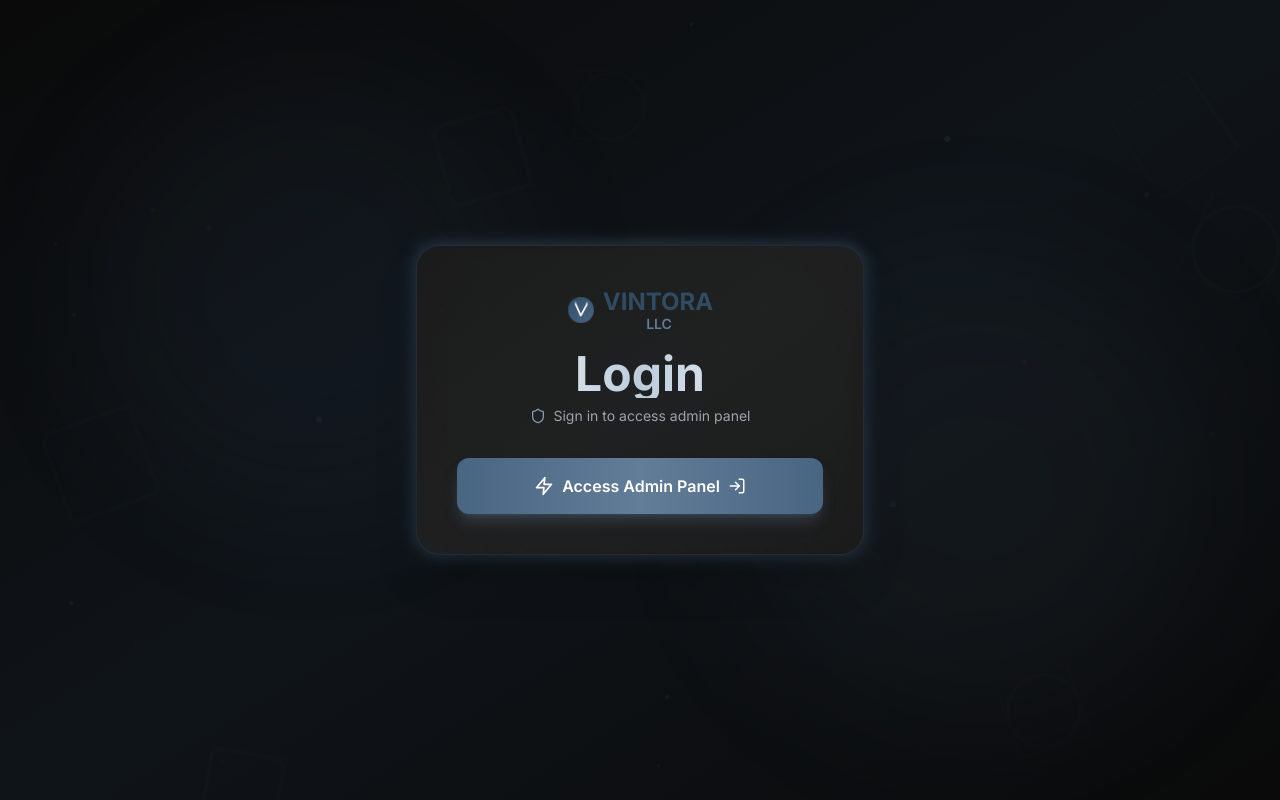
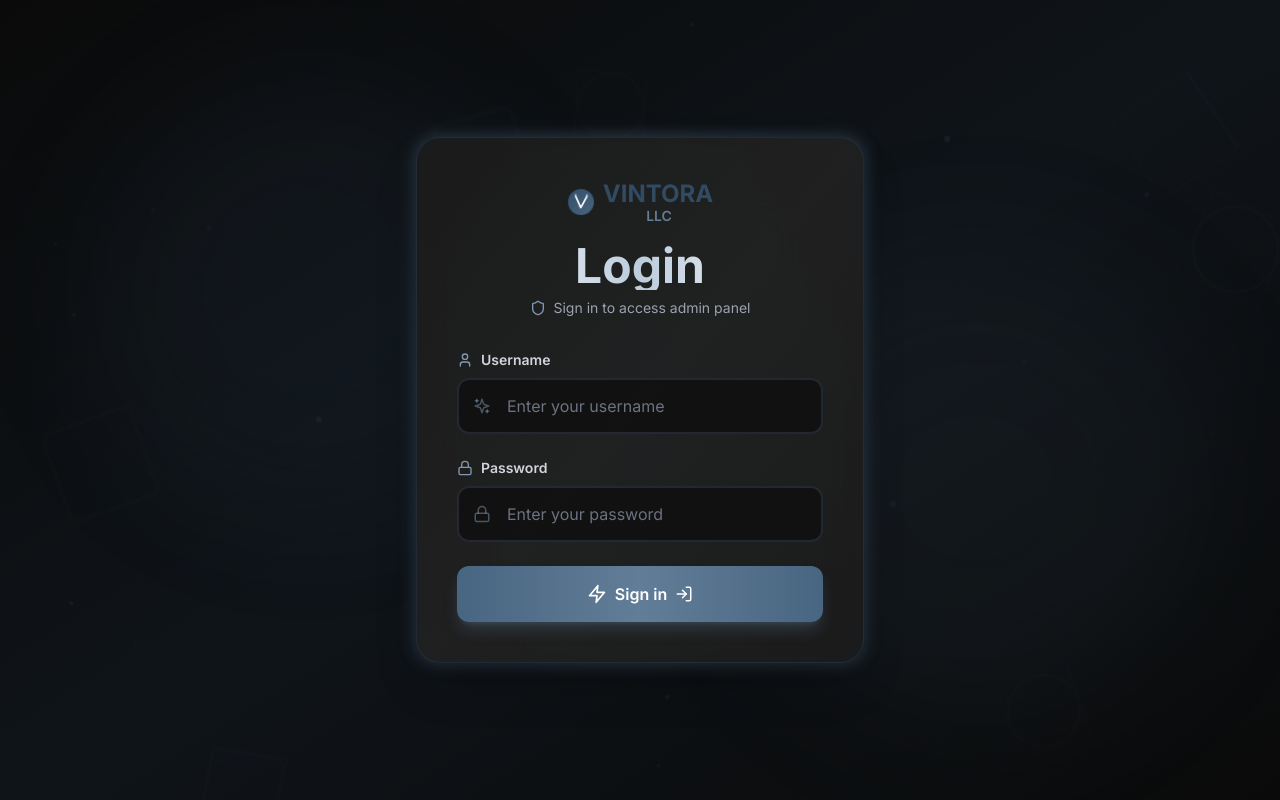
Before and after one commit to hrmughal35/vintorallc, a React (Vite) app: page /admin/login in a window 1280 px wide. Built offline with nearby package versions, Linux system fonts and the light colour scheme.

Commit message:
Restore login form with username and password fields

```diff
--- a/src/pages/admin/Login.jsx
+++ b/src/pages/admin/Login.jsx
@@ -1,28 +1,30 @@
 import { useState } from 'react'
 import { motion } from 'framer-motion'
 import { useNavigate } from 'react-router-dom'
-import { AlertCircle, LogIn, Shield, Zap } from 'lucide-react'
+import { Lock, User, AlertCircle, LogIn, Sparkles, Shield, Zap } from 'lucide-react'
 import { useAuth } from '../../contexts/AuthContext'
 import Logo from '../../components/Logo'
 
 const Login = () => {
   console.log('Login component rendering')
+  const [username, setUsername] = useState('')
+  const [password, setPassword] = useState('')
   const [error, setError] = useState('')
   const [isLoading, setIsLoading] = useState(false)
   const { login } = useAuth()
   const navigate = useNavigate()
 
-  const handleLogin = async () => {
+  const handleSubmit = async (e) => {
+    e.preventDefault()
     setError('')
     setIsLoading(true)
 
     try {
-      // Use the credentials directly
-      const result = await login('admin@vintorallc.com', 'vintora@llc2026')
+      const result = await login(username, password)
       if (result.success) {
         navigate('/admin/dashboard')
       } else {
-        setError(result.error || 'Login failed. Please try again.')
+        setError(result.error || 'Invalid credentials')
       }
     } catch (err) {
       setError('An error occurred. Please try again.')
@@ -231,14 +233,64 @@ const Login = () => {
               </motion.div>
             )}
 
-            {/* Login Button */}
+            {/* Login Form */}
+            <form onSubmit={handleSubmit} className="space-y-6">
+              {/* Username Field */}
+              <motion.div
+                initial={{ opacity: 0, x: -20 }}
+                animate={{ opacity: 1, x: 0 }}
+                transition={{ duration: 0.6, delay: 0.5 }}
+              >
+                <label htmlFor="username" className="block text-sm font-semibold text-gray-300 mb-2 flex items-center gap-2">
+                  <User size={16} className="text-primary-400" />
+                  Username
+                </label>
+                <div className="relative group">
+                  <input
+                    id="username"
+                    type="text"
+                    value={username}
+                    onChange={(e) => setUsername(e.target.value)}
+                    required
+                    className="w-full px-4 py-3.5 pl-12 bg-[#0f0f0f]/80 border-2 border-gray-700/50 rounded-xl text-white placeholder-gray-500 focus:ring-2 focus:ring-primary-500 focus:border-primary-500 outline-none transition-all group-hover:border-primary-600/50"
+                    placeholder="Enter your username"
+                  />
+                  <Sparkles className="absolute left-4 top-1/2 transform -translate-y-1/2 text-primary-400/50 group-hover:text-primary-400 transition-colors" size={18} />
+                </div>
+              </motion.div>
+
+              {/* Password Field */}
+              <motion.div
+                initial={{ opacity: 0, x: -20 }}
+                animate={{ opacity: 1, x: 0 }}
+                transition={{ duration: 0.6, delay: 0.6 }}
+              >
+                <label htmlFor="password" className="block text-sm font-semibold text-gray-300 mb-2 flex items-center gap-2">
+                  <Lock size={16} className="text-primary-400" />
+                  Password
+                </label>
+                <div className="relative group">
+                  <input
+                    id="password"
+                    type="password"
+                    value={password}
+                    onChange={(e) => setPassword(e.target.value)}
+                    required
+                    className="w-full px-4 py-3.5 pl-12 bg-[#0f0f0f]/80 border-2 border-gray-700/50 rounded-xl text-white placeholder-gray-500 focus:ring-2 focus:ring-primary-500 focus:border-primary-500 outline-none transition-all group-hover:border-primary-600/50"
+                    placeholder="Enter your password"
+                  />
+                  <Lock className="absolute left-4 top-1/2 transform -translate-y-1/2 text-primary-400/50 group-hover:text-primary-400 transition-colors" size={18} />
+                </div>
+              </motion.div>
+
+              {/* Submit Button */}
               <motion.div
                 initial={{ opacity: 0, y: 20 }}
                 animate={{ opacity: 1, y: 0 }}
-              transition={{ duration: 0.6, delay: 0.5 }}
+                transition={{ duration: 0.6, delay: 0.7 }}
               >
                 <motion.button
-                onClick={handleLogin}
+                  type="submit"
                   disabled={isLoading}
                   whileHover={{ scale: 1.02, boxShadow: '0 0 30px rgba(51, 78, 104, 0.5)' }}
                   whileTap={{ scale: 0.98 }}
@@ -265,13 +317,14 @@ const Login = () => {
                     ) : (
                       <>
                         <Zap size={20} className="group-hover:rotate-12 transition-transform" />
-                      Access Admin Panel
+                        Sign in
                         <LogIn size={18} />
                       </>
                     )}
                   </span>
                 </motion.button>
               </motion.div>
+            </form>
           </div>
         </div>
       </motion.div>
```
Also changed, not shown: WEBSITE-GUIDE.html (+4 -5 lines). Lines whose indentation alone changed are shown as unchanged.
